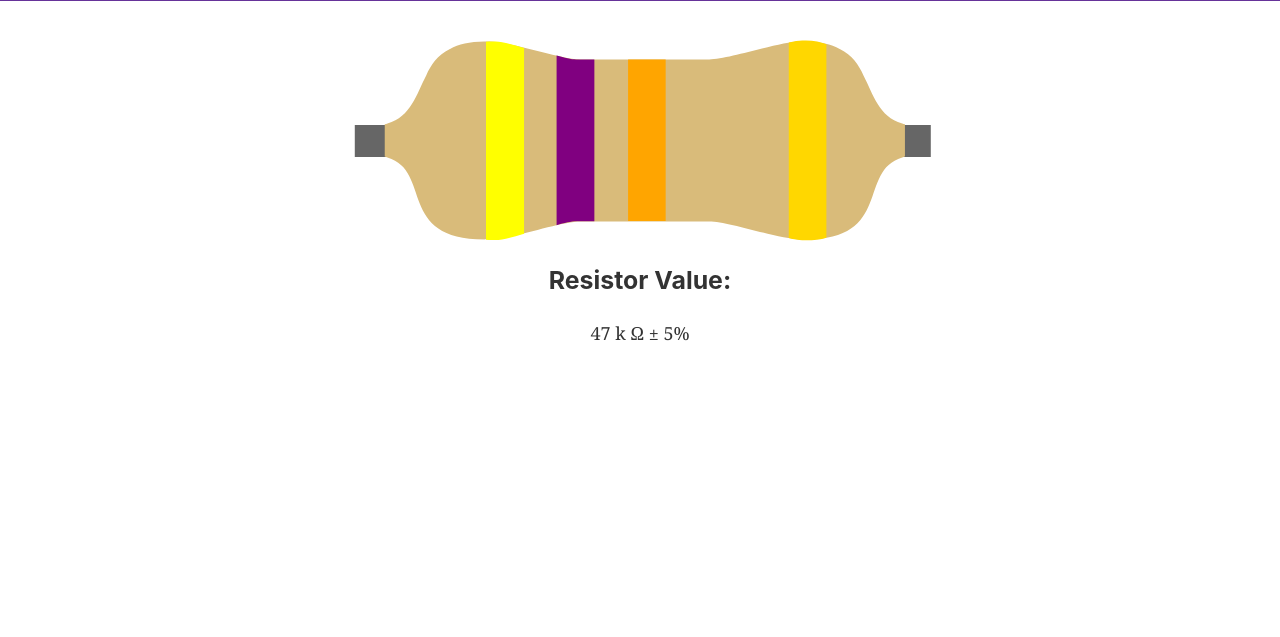
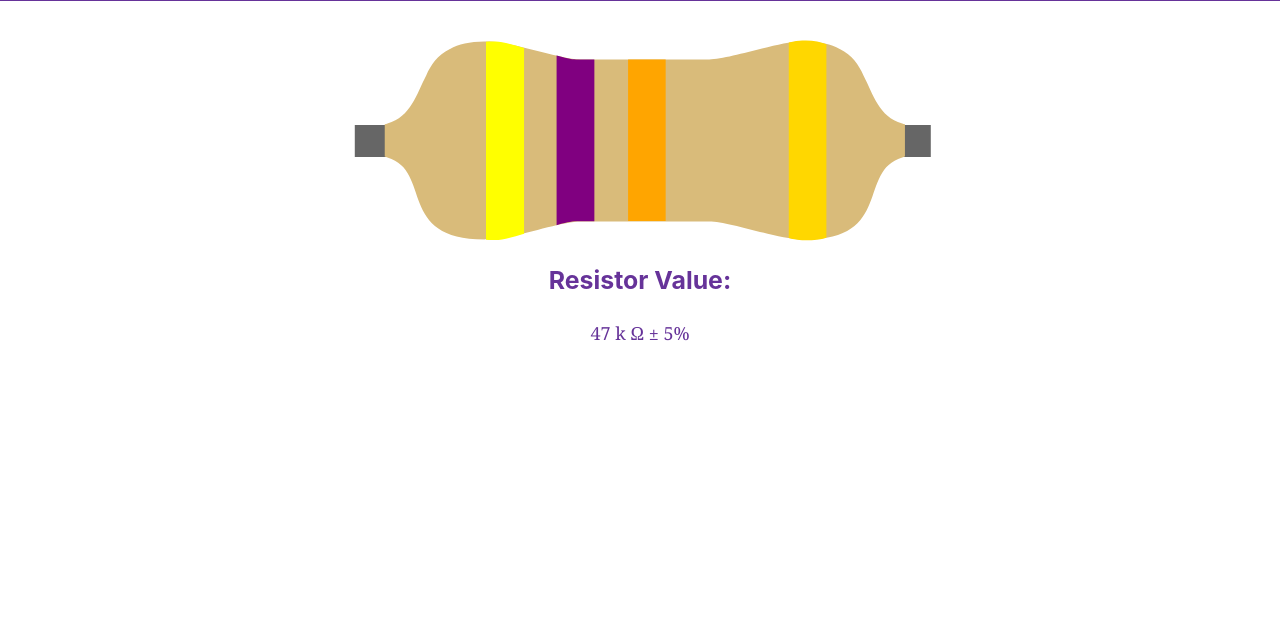
Before and after one commit to ydatech/resistor.online, a Gatsby site: page / in a window 1280 px wide. Shown: the part 100-737 px from the top of the page. Built offline with nearby package versions, Linux system fonts and the light colour scheme; Gatsby itself is replaced by a stand-in of ours.

Commit message:
update color result

```diff
--- a/src/pages/index.js
+++ b/src/pages/index.js
@@ -120,7 +120,8 @@ class IndexPage extends React.Component {
             position: "absolute",
             top: "50%",
             textAlign: "center",
-            width: "100%"
+            width: "100%",
+            color:"rebeccapurple"
           }}>
             <h3> Resistor Value:</h3>
             <p>{formatValue(ohmValue)} &#8486; &plusmn; {tolerance}%</p>
```
